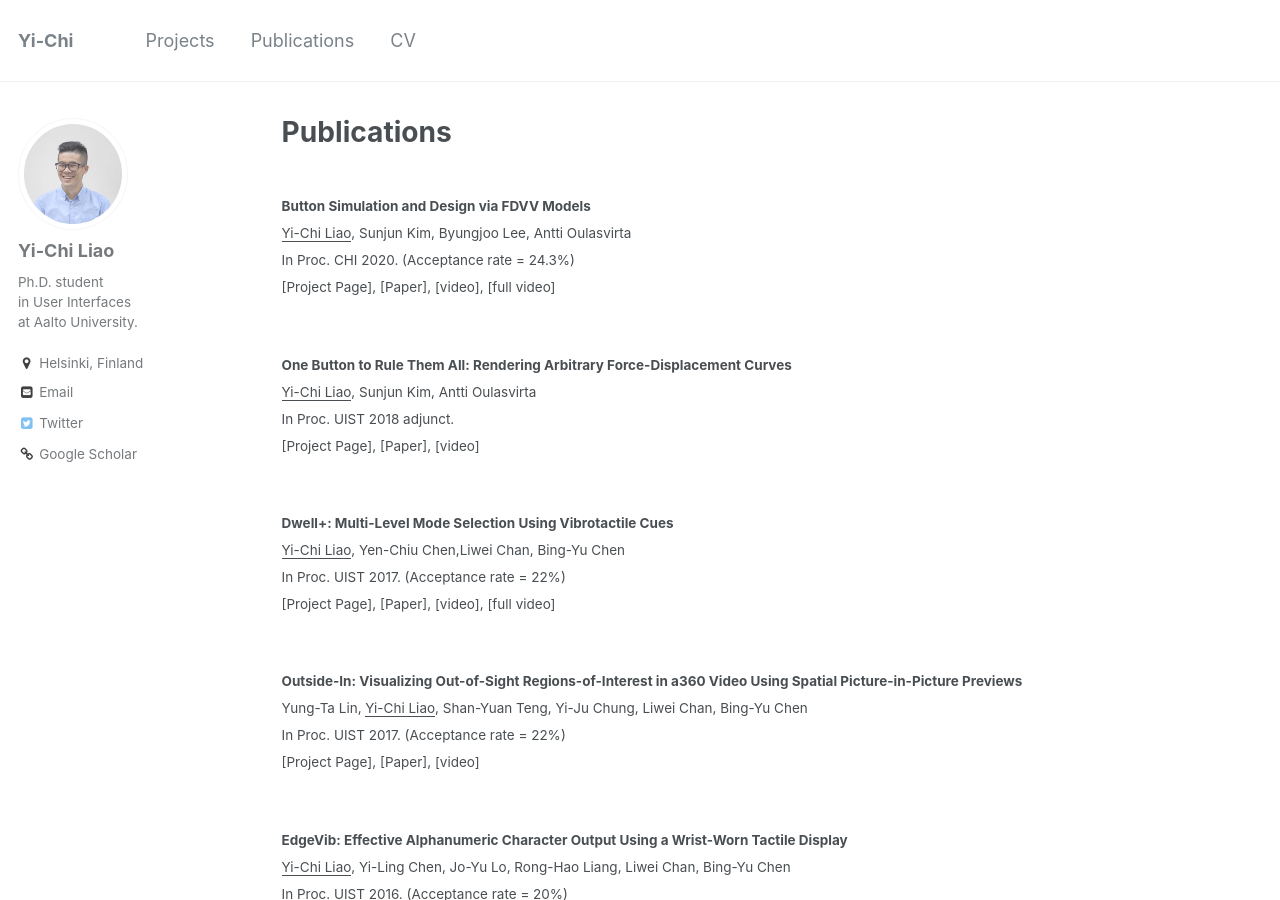
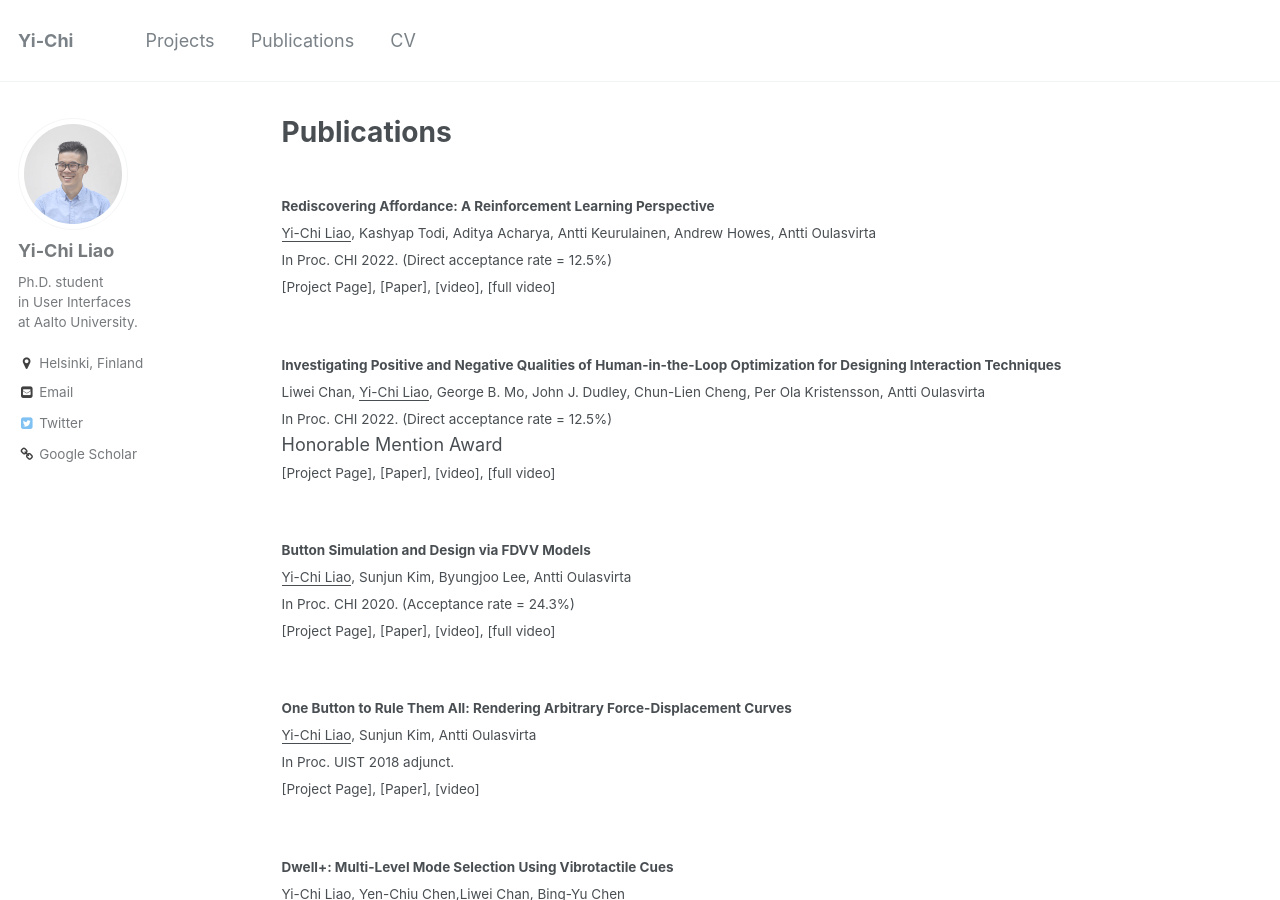
Before and after one commit to yichiliao/yichiliao.github.io, a Jekyll site: the page built from _pages/publications.md, in a window 1280 px wide and 900 px high. Built offline with Jekyll 4.4.1, drawn with Linux system fonts in a browser that asks for light colours.

Commit message:
update publication

```diff
--- a/_pages/publications.md
+++ b/_pages/publications.md
@@ -4,6 +4,21 @@ title: "Publications"
 permalink: /publications/
 author_profile: true
 ---
+
+<br>
+<small>**Rediscovering Affordance: A Reinforcement Learning Perspective**<br>
+<u>Yi-Chi Liao</u>, Kashyap Todi, Aditya Acharya, Antti Keurulainen, Andrew Howes, Antti Oulasvirta<br>
+In Proc. CHI 2022. (Direct acceptance rate = 12.5%)</small><br>
+<small>[[Project Page](https://yichiliao.github.io/portfolio/7-affordance/)], [[Paper](https://arxiv.org/pdf/2112.12886.pdf)], [[video](https://www.youtube.com/watch?v=MqzKMCnJt38)],  [[full video](https://www.youtube.com/watch?v=VNAcp-iC9tQ)]</small>
+
+
+<br>
+<small>**Investigating Positive and Negative Qualities of Human-in-the-Loop Optimization for Designing Interaction Techniques**<br>
+Liwei Chan, <u>Yi-Chi Liao</u>, George B. Mo, John J. Dudley, Chun-Lien Cheng, Per Ola Kristensson, Antti Oulasvirta<br>
+In Proc. CHI 2022. (Direct acceptance rate = 12.5%)</small><br>
+Honorable Mention Award <br>
+<small>[[Project Page](https://yichiliao.github.io/portfolio/8-investigating/)], [[Paper](https://arxiv.org/pdf/2204.07641.pdf)], [[video](https://youtu.be/uK4o_2VY90E)],  [[full video](https://www.youtube.com/watch?v=T8ijVKkajwg)]</small>
+
 <br>
 <small>**Button Simulation and Design via FDVV Models**<br>
 <u>Yi-Chi Liao</u>, Sunjun Kim, Byungjoo Lee, Antti Oulasvirta<br>
```
